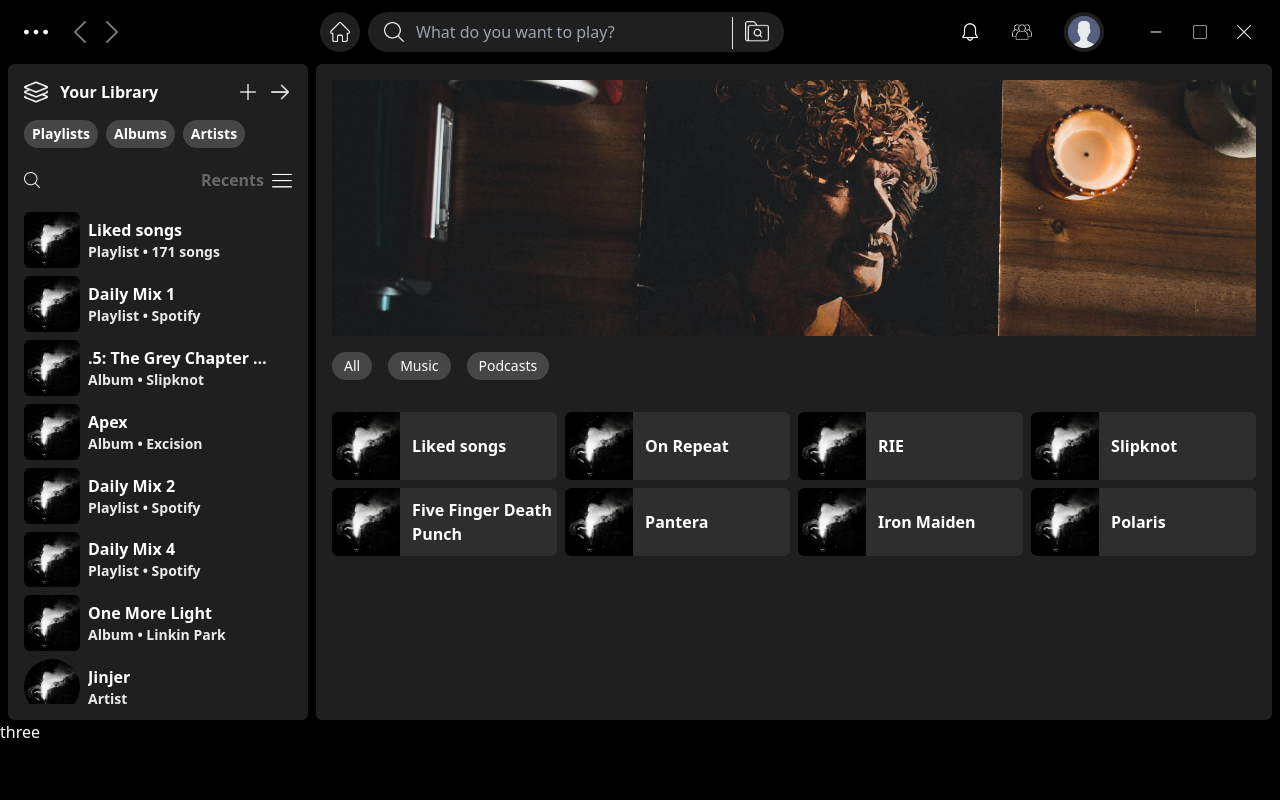
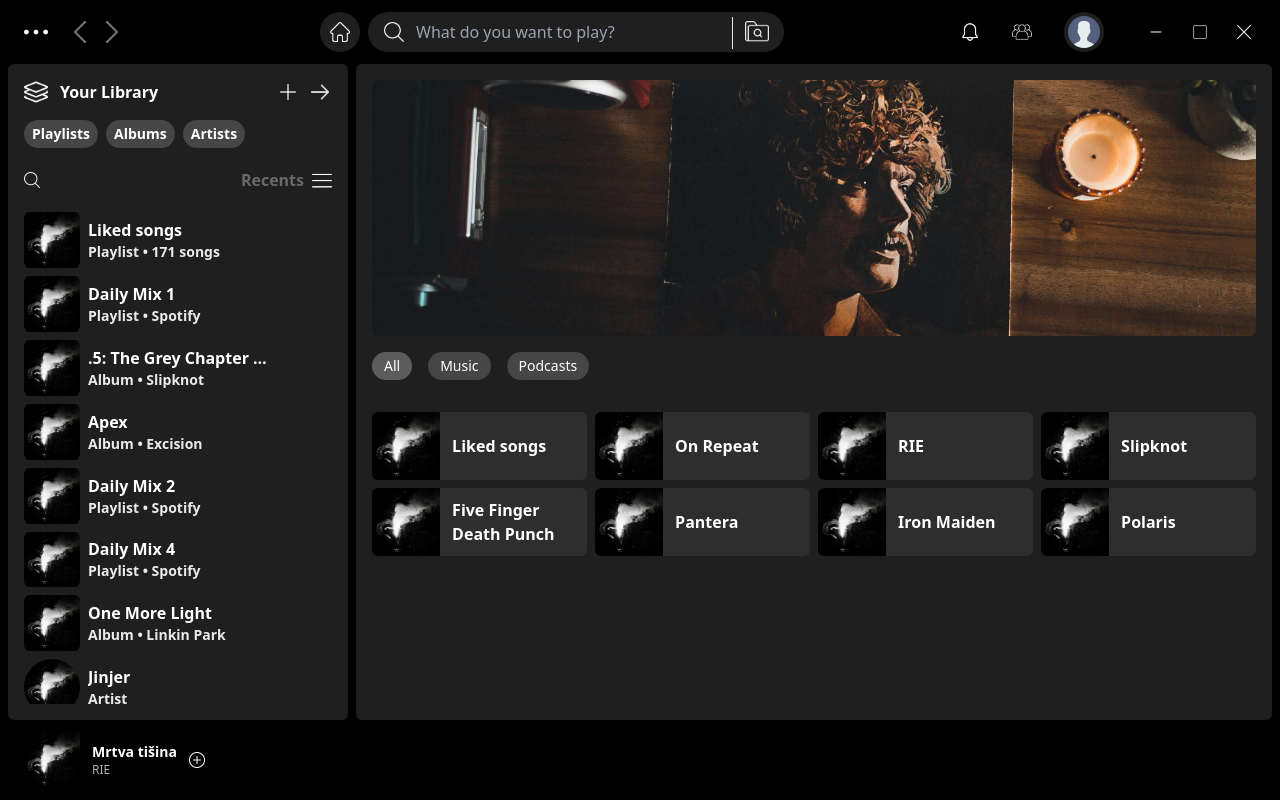
Before and after one commit to MilosS994/spotify-tailwind, a website: page index.html in a window 1280 px wide. Drawn offline with Linux system fonts and the light colour scheme.

Commit message:
Started bottom controls

```diff
--- a/index.html
+++ b/index.html
@@ -98,7 +98,7 @@
       <!-- Middle content -->
       <div class="flex-1 flex mx-2 gap-2 overflow-y-hidden">
         <div
-          class="aside w-[300px] flex-none rounded-md overflow-y-auto flex flex-col bg-[#1F1F1F] text-white shadow-sm font-semibold py-4 px-4"
+          class="aside w-[340px] flex-none rounded-md overflow-y-auto flex flex-col bg-[#1F1F1F] text-white shadow-sm font-semibold py-4 px-4"
         >
           <div class="flex flex-col gap-4 mb-5">
             <div>
@@ -300,7 +300,7 @@
         >
           <div class="w-full h-64">
             <img
-              class="w-full h-full object-cover"
+              class="w-full h-full object-cover rounded-md"
               src="assets/cover.jpg"
               alt=""
             />
@@ -308,7 +308,7 @@
           <div class="w-full mt-4 flex flex-col items-start justify-start">
             <div class="flex justify-start items-center gap-4">
               <button
-                class="px-3 py-1 bg-[#464646] text-sm px-2 py-[4px] rounded-full hover:bg-[#5c5c5c]"
+                class="px-3 py-1 bg-[#5c5c5c] text-sm px-2 py-[4px] rounded-full hover:bg-[#5c5c5c]"
               >
                 All
               </button>
@@ -413,7 +413,39 @@
         </div>
       </div>
       <!-- Bottom controls -->
-      <div class="h-20 bg-black text-white shadow-md">three</div>
+      <div
+        class="h-20 bg-black text-white shadow-md flex justify-between items-center p-6"
+      >
+        <!-- Left div -->
+        <div class="flex items-center justify-center gap-3">
+          <div class="flex items-center justify-center">
+            <img class="w-14" src="assets/album cover.jpg" alt="album cover" />
+          </div>
+          <div class="flex flex-col justify-center items-start">
+            <h4 class="font-semibold text-sm hover:underline cursor-pointer">
+              Mrtva tišina
+            </h4>
+            <p
+              class="text-xs text-[#adadad] cursor-pointer hover:text-white hover:underline"
+            >
+              RIE
+            </p>
+          </div>
+          <div class="flex items-center justify-center">
+            <img
+              class="w-4 hover:scale-105 cursor-pointer"
+              src="icons/plus circle.png"
+              alt=""
+            />
+          </div>
+        </div>
+
+        <!-- Middle div -->
+        <div></div>
+
+        <!-- Right div -->
+        <div></div>
+      </div>
     </div>
   </body>
 </html>
```
Also changed, not shown: icons/plus circle.png (added), src/output.css.
